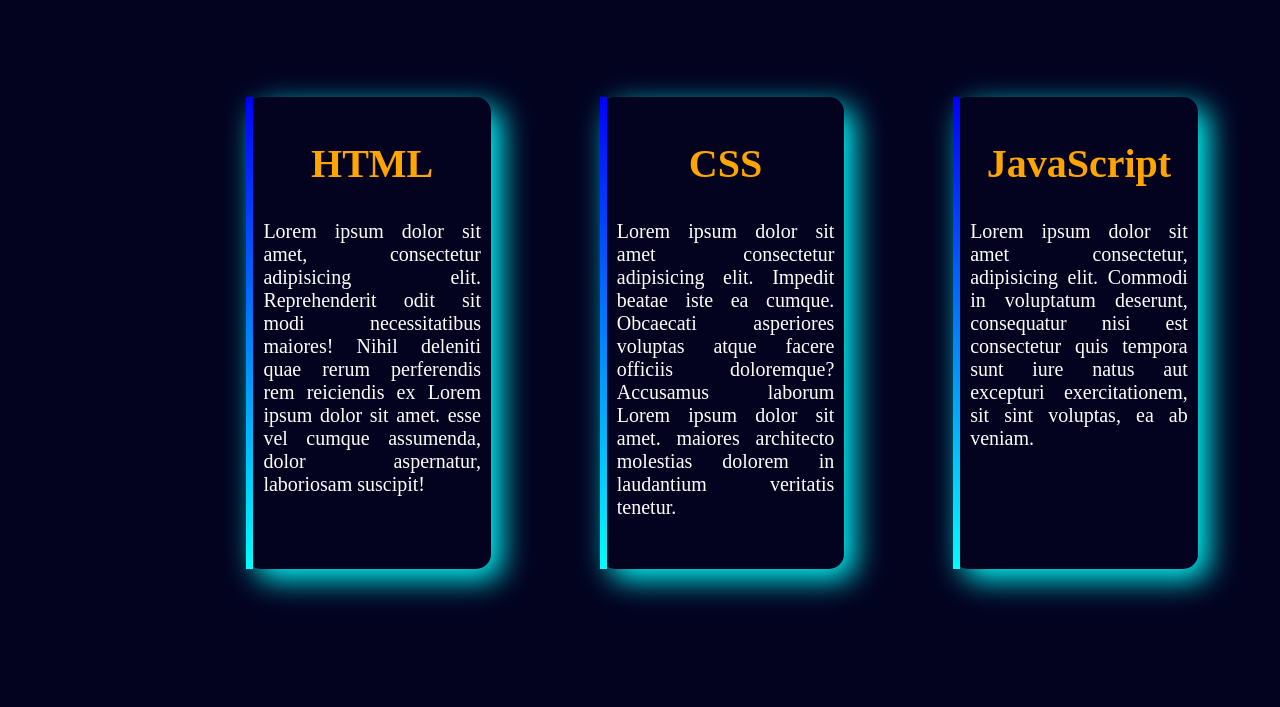
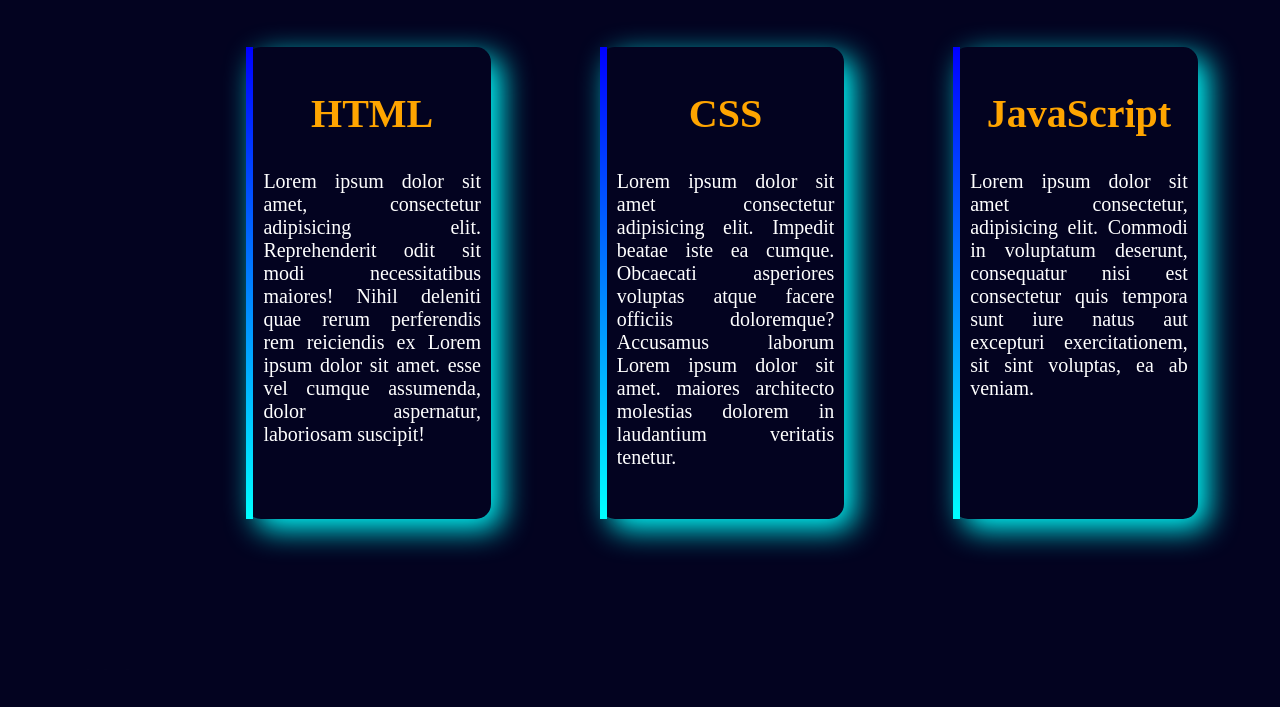
Before and after one commit to Saikatsaha95/Become-SuperHero, a plain HTML site: page index.html in a window 1280 px wide. Shown: the part 785-1492 px from the top of the page. Drawn offline with Linux system fonts and the light colour scheme.

Commit message:
Margin Changed

```diff
--- a/style.css
+++ b/style.css
@@ -9,7 +9,7 @@ body {
 }
 
 .section-margin {
-  margin-bottom: 200px;
+  margin-bottom: 150px;
 }
 
 .half-width {
```
